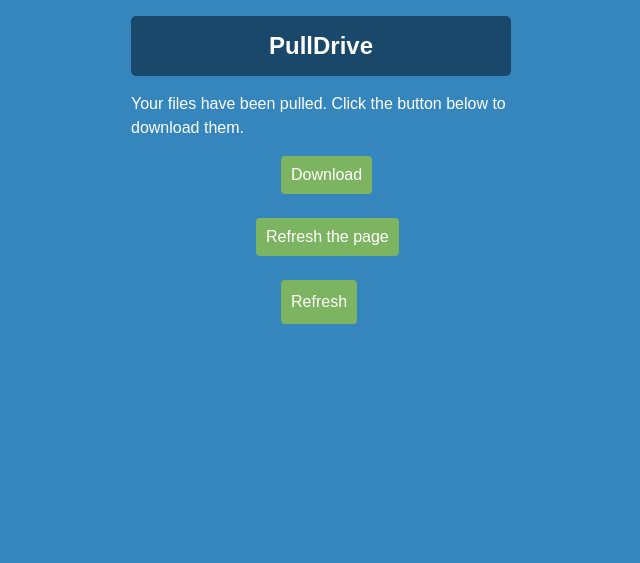
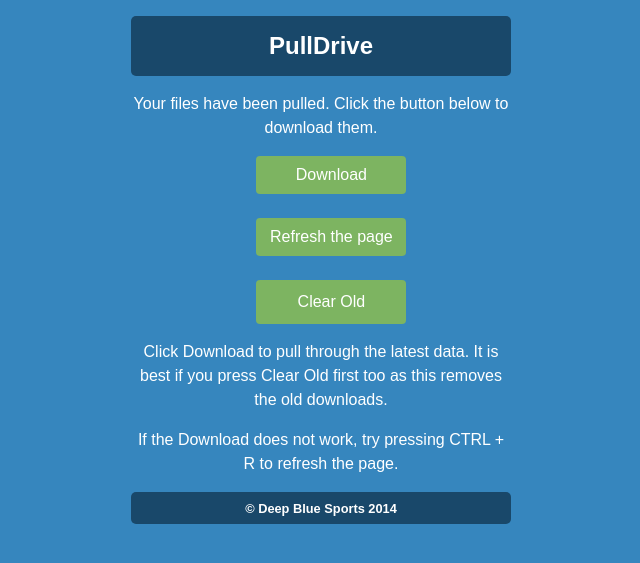
Before and after one commit to esironal/PullDrive, a PHP site: page / in a window 1280 px wide. Shown: the top 563 px of the page, without its empty margins (319-959 px from the left). Run offline with PHP 8.4, Linux system fonts and the light colour scheme; data that the repository does not hold is empty.

Commit message:
final additions

```diff
--- /dev/null
+++ b/css/styles.css
@@ -0,0 +1,55 @@
+/* PullDrive CSS
+	==================================== */
+	*, *:before, *:after {
+	    -moz-box-sizing: border-box;
+	    -webkit-box-sizing: border-box;
+	    box-sizing: border-box;
+	}
+
+	body {
+	    background: #3686be;
+	    margin: 0 auto;
+	    width: 400px;
+	    color: #fff;
+	}
+
+	body, input, textarea {
+	    font: 1em/1.5 Arial, Helvetica, sans-serif;
+	}
+
+	.container {
+	    max-width: 25em;
+	    margin: 0 auto;
+	    width: 95%;
+
+	}
+
+	h1, h2 {
+	    font-size: 1.5em;
+	    padding: .5em 0;
+	    text-align: center;
+	    background: #19486a;
+	    color: white;
+	    border-radius: 5px;
+	}
+	h2 {
+		font-size: 0.8em;
+	}
+	p {
+		text-align: center;
+	}
+	button, input {
+	    color: #fff;
+	    border-radius: 4px;
+	    font-size: 16px;
+	    outline: none;
+	    padding: 10px;
+	    background-color: #7DB461;
+	    border: 0;
+	    margin-left: 33%;
+	    width: 150px;
+	    cursor: pointer;
+	}
+	button:hover, input:hover {
+	    background-color: #6ba44e;
+	}
--- a/index.php
+++ b/index.php
@@ -4,62 +4,9 @@
 	<meta charset="UTF-8">
 	<title>PullDrive</title>
 	<?php
-		include_once "pulldrive.php";
+		include_once "./php/pulldrive.php";
 	?>
-	<style>
-	/* General
-	==================================== */
-	*, *:before, *:after {
-	    -moz-box-sizing: border-box;
-	    -webkit-box-sizing: border-box;
-	    box-sizing: border-box;
-	}
-
-	body {
-	    background: #3686be;
-	    margin: 0 auto;
-	    width: 400px;
-	    color: #fff;
-	}
-
-	body, input, textarea {
-	    font: 1em/1.5 Arial, Helvetica, sans-serif;
-	}
-
-	.container {
-	    max-width: 25em;
-	    margin: 0 auto;
-	    width: 95%;
-
-	}
-
-	h1 {
-	    font-size: 1.5em;
-	    padding: .5em 0;
-	    text-align: center;
-	    background: #19486a;
-	    color: white;
-	    border-radius: 5px;
-	}
-
-	button, .form {
-	    color: #fff;
-	    border-radius: 4px;
-	    font-size: 16px;
-	    outline: none;
-	    padding: 10px;
-	    background-color: #7DB461;
-	    border: 0;
-	    margin-left: 150px;
-	    cursor: pointer;
-	}
-	button:hover, .form:hover {
-	    background-color: #6ba44e;
-	}
-	button#bigger {
-    	margin-left: 125px;
-	}
-	</style>
+	<link rel="stylesheet" type="text/css" href="css/styles.css">
 </head>
 <body>
 
@@ -73,12 +20,15 @@
 		<?php echo "<a href=./" . $filename . "><button>Download</button></a>"; ?>
 		<br />
 		<br />
-		<a href="javascript:history.go(0)"><button id="bigger">Refresh the page</button></a>
+		<a href="javascript:history.go(0)"><button>Refresh the page</button></a>
 		<br />
 		<br />
 		<form method="post" action="clear.php">
-		<input name="go" type="submit" class="form" value="Refresh" />
+		<input name="go" type="submit" value="Clear Old" />
 		</form>
+		<p>Click Download to pull through the latest data. It is best if you press Clear Old first too as this removes the old downloads.</p>
+		<p>If the Download does not work, try pressing CTRL + R to refresh the page.</p>
+		<h2>&copy; Deep Blue Sports <?php echo date("Y");?></h2>
 
 	</div>
 
```
Also changed, not shown: README.md, php/clear.php (renamed from clear.php), php/pulldrive.php (renamed from pulldrive.php).
